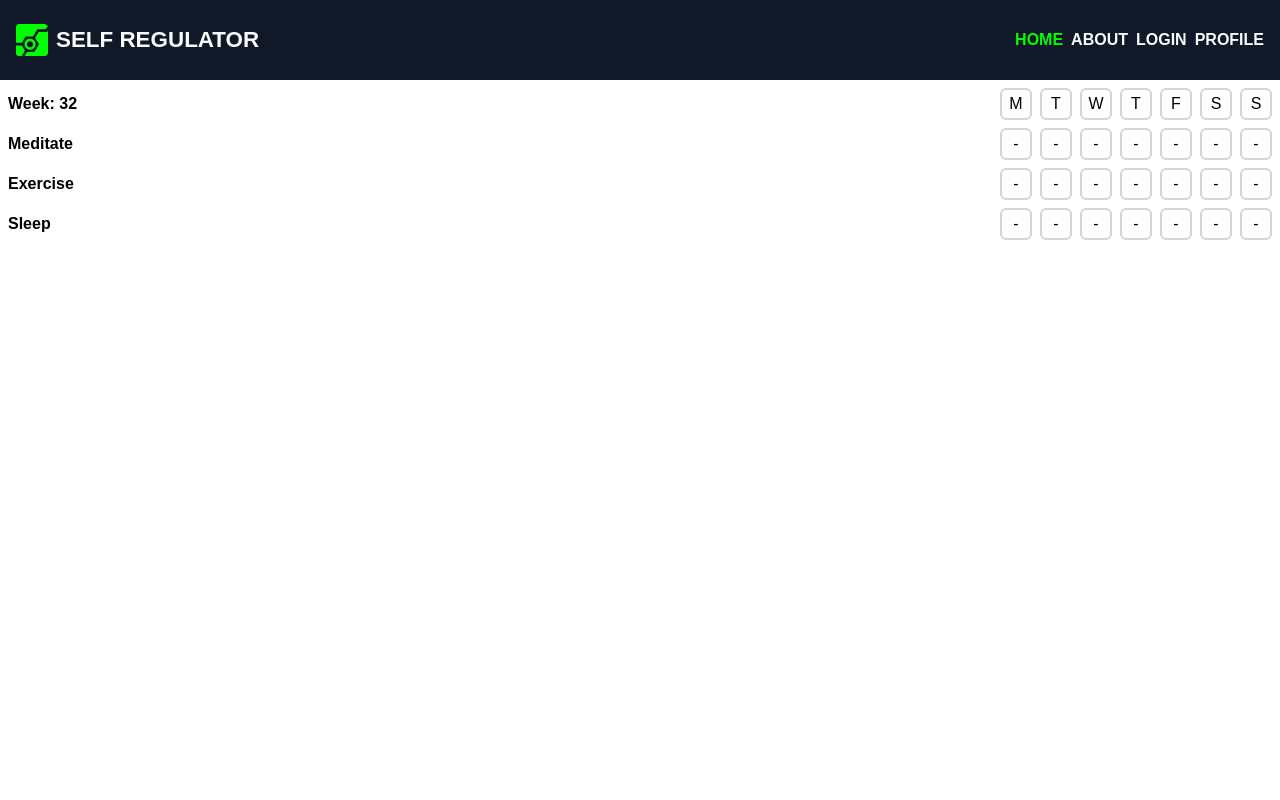
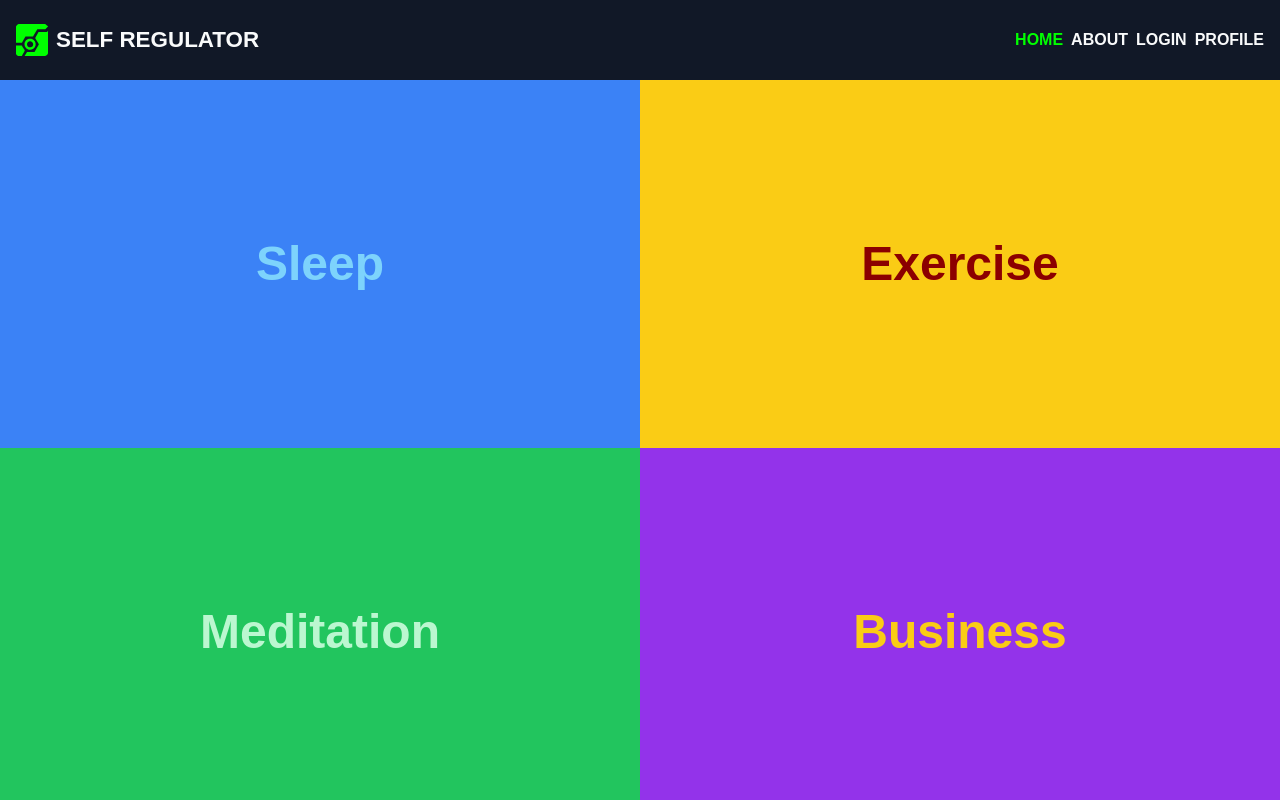
Before and after one commit to JamesPrenticez/selfreg, a React (Vite) app in the folder frontend/: page / in a window 1280 px wide. Shown: the top 800 px of the page. Built offline with nearby package versions, Linux system fonts and the light colour scheme.

Commit message:
homepage layout

```diff
--- a/frontend/src/App.tsx
+++ b/frontend/src/App.tsx
@@ -16,6 +16,11 @@ const Admin = lazy(async () => {
   return moduleExports;
 });
 
+const Sleep = lazy(() => import("./pages/Sleep"));
+const Exercise = lazy(() => import("./pages/Exercise"));
+const Meditation = lazy(() => import("./pages/Meditation"));
+const Business = lazy(() => import("./pages/Business"));
+
 const NotFound = (): ReactElement  => <h1>404 - Not Found</h1>;
 
 function App(): ReactElement {
@@ -28,10 +33,18 @@ function App(): ReactElement {
       <Layout>
         <Routes>
           <Route path="/" element={<Home />} />
+
           <Route path="/home" element={<Home />} />
           <Route path="/about" element={<About />} />
+
+          <Route path="/sleep" element={<Sleep/>} />
+          <Route path="/exercise" element={<Exercise />} />
+          <Route path="/meditation" element={<Meditation />} />
+          <Route path="/business" element={<Business />} />
+
           <Route path="/admin" element={<Admin />} />
           <Route path="/login" element={<SignIn csrfToken="123456"  providers={["github", "facebook"]} />} />
+
           <Route path="*" element={<NotFound />} />
         </Routes>
       </Layout>
--- a/frontend/src/components/layout/Body.tsx
+++ b/frontend/src/components/layout/Body.tsx
@@ -6,7 +6,7 @@ interface Props {
 
 function Body ({ children }: Props): ReactElement {
   return (
-    <div className="w-full max-w-7xl mx-auto p-2 min-h-screenNav bg-white">
+    <div className="w-full mx-auto min-h-screenNav bg-white">
       {children}
     </div>
   );
--- /dev/null
+++ b/frontend/src/pages/Business.tsx
@@ -0,0 +1,9 @@
+import React from 'react'
+
+function Business() {
+  return (
+    <div>Business</div>
+  )
+}
+
+export default Business
--- /dev/null
+++ b/frontend/src/pages/Exercise.tsx
@@ -0,0 +1,9 @@
+import React from 'react'
+
+function Exercise() {
+  return (
+    <div>Exercise</div>
+  )
+}
+
+export default Exercise
--- a/frontend/src/pages/Home.tsx
+++ b/frontend/src/pages/Home.tsx
@@ -1,16 +1,29 @@
 import React, { type ReactElement } from "react";
 import Body from "../components/layout/Body";
-import Todos from "../components/todos/Todos";
-import InstallPWAButton from "../components/pwa/InstallPWAButton";
+import { Link, NavLink } from "react-router-dom";
+
+const data = [
+  {id: 3, name: "Sleep", url:"/sleep", color:"#7dd3fc", bgcolor: "#3b82f6", icon: undefined},
+  {id: 2, name: "Exercise", url:"/exercise", color:"#8B0000", bgcolor: "#facc15", icon: undefined},
+  {id: 1, name: "Meditation", url:"/meditation", color:"#bbf7d0", bgcolor: "#22c55e", icon: undefined},
+  {id: 4, name: "Business", url:"/business", color:"#facc15", bgcolor: "#9333ea", icon: undefined},
+]
+
+// #9333ea
 
 const Home = (): ReactElement => {
   return (
     <Body>
-      <div className="flex flex-col min-h-[88vh]">
-        <Todos />
-        <div className="mt-auto">
-          <InstallPWAButton />
-        </div>
+      <div className="grid grid-cols-2 min-h-screenNav bg-red-500">
+
+        {data.map((item) => (
+          <NavLink key={item.id} to={item.url} className="flex flex-col justify-center items-center cursor-pointer" style={{background: item.bgcolor}}>
+            <h1 className="text-white font-bold text-2xl md:text-5xl" style={{color: item.color}}>
+              {item.name}
+            </h1>
+          </NavLink>
+        ))}
+
       </div>
     </Body>
   );
--- /dev/null
+++ b/frontend/src/pages/Meditation.tsx
@@ -0,0 +1,9 @@
+import React from 'react'
+
+function Meditation() {
+  return (
+    <div>Meditation</div>
+  )
+}
+
+export default Meditation
--- /dev/null
+++ b/frontend/src/pages/Sleep.tsx
@@ -0,0 +1,9 @@
+import React from 'react'
+
+function Sleep() {
+  return (
+    <div>Sleep</div>
+  )
+}
+
+export default Sleep
--- /dev/null
+++ b/frontend/src/pages/Tracker.tsx
@@ -0,0 +1,19 @@
+import React, { type ReactElement } from "react";
+import Body from "../components/layout/Body";
+import Todos from "../components/todos/Todos";
+import InstallPWAButton from "../components/pwa/InstallPWAButton";
+
+const Tracker = (): ReactElement => {
+  return (
+    <Body>
+      <div className="flex flex-col min-h-[88vh]">
+        <Todos />
+        <div className="mt-auto">
+          <InstallPWAButton />
+        </div>
+      </div>
+    </Body>
+  );
+};
+
+export default Tracker;
--- a/frontend/tailwind.config.cjs
+++ b/frontend/tailwind.config.cjs
@@ -22,10 +22,10 @@ module.exports = {
 
     extend:{
 			height:{
-        screenNav: "calc(100vh - 5rem)",
+        screenNav: "calc(100vh - 4rem)",
       },
 			minHeight:{
-        screenNav: "calc(100vh - 5rem)",
+        screenNav: "calc(100vh - 4rem)",
       },
 			fontFamily: {
         'sans': ['Arial']
```
